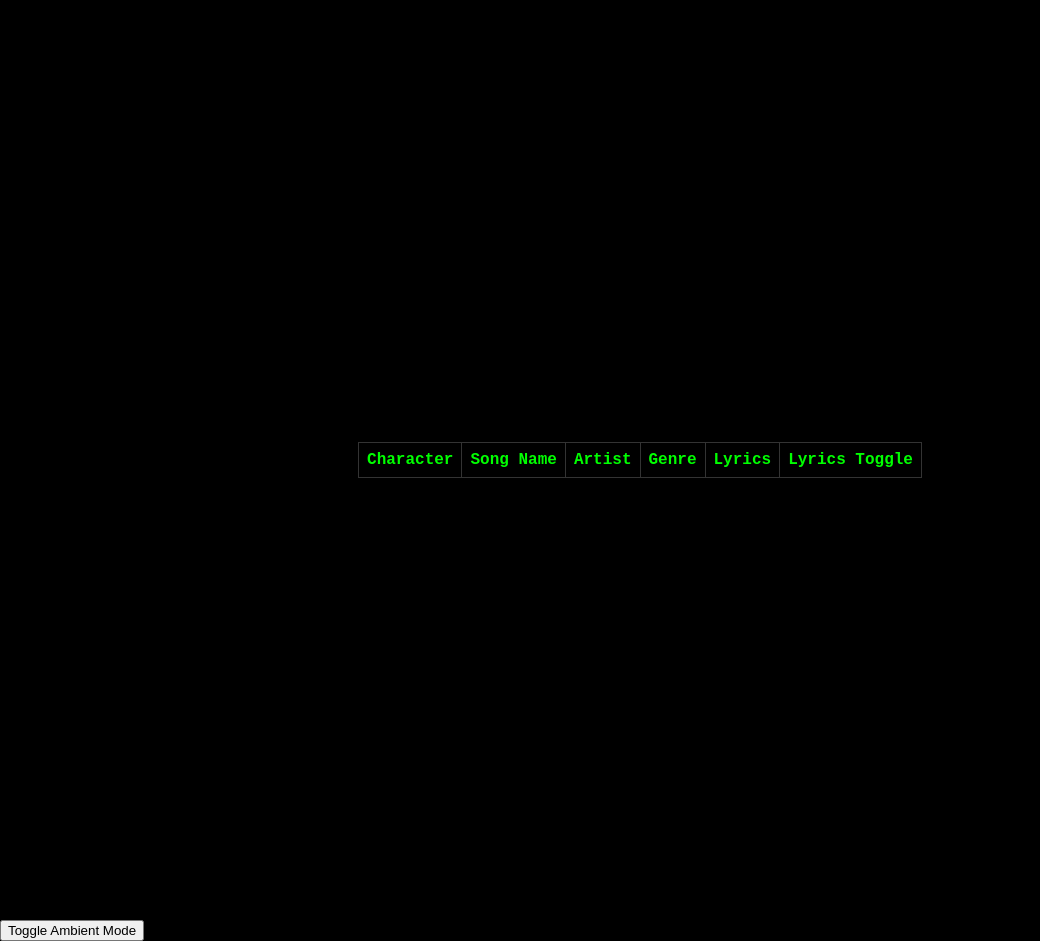
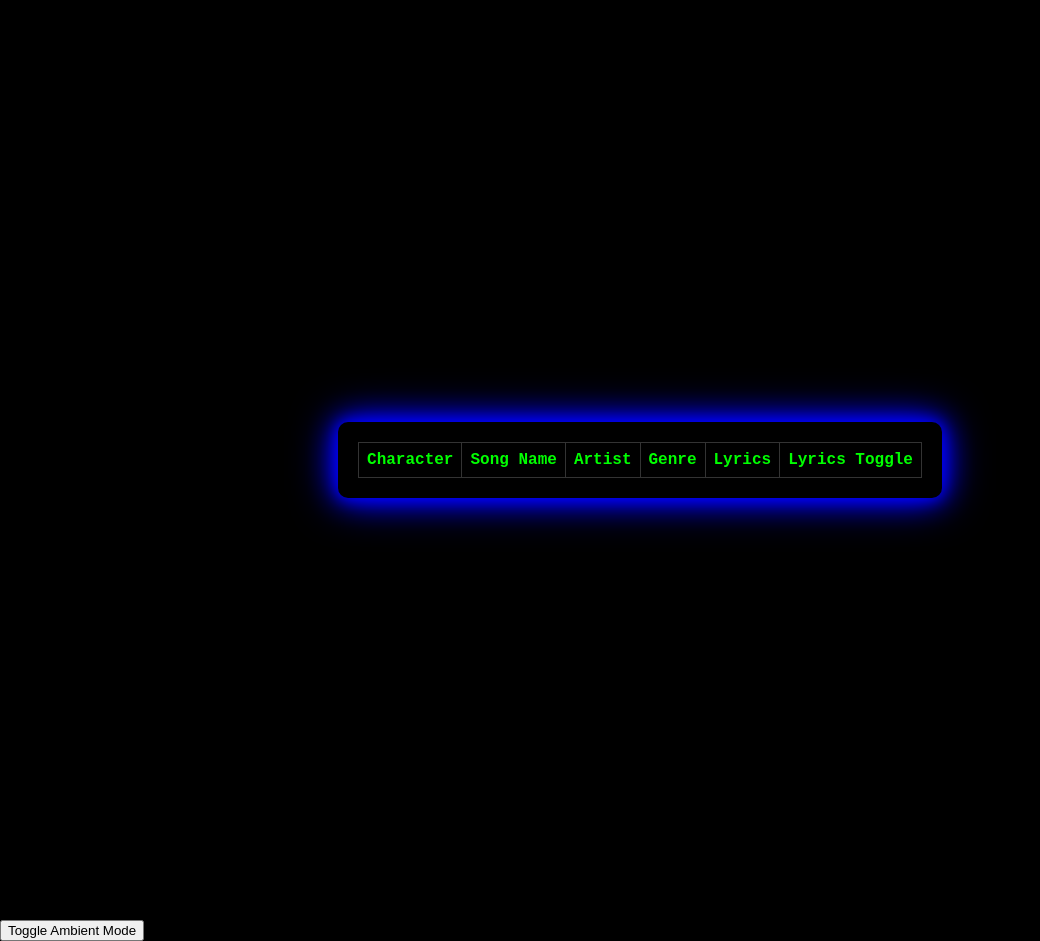
Before and after one commit to APCSP-RAGS/pp-frontend, a Jekyll site: the page built from _posts/2023-10-16-charactersongs.md, in a window 1280 px wide. Shown: the whole page, without its empty margins (0-1040 px from the left). Built offline with Jekyll 4.4.1, drawn with Linux system fonts in a browser that asks for light colours.

Commit message:
added an ambient effect

```diff
--- a/_posts/2023-10-16-charactersongs.md
+++ b/_posts/2023-10-16-charactersongs.md
@@ -35,7 +35,8 @@ tags: [javascript, fetch, dom, getElementID, appendChild]
       padding: 20px;
       overflow: auto;
       border-radius: 10px;
-      transition: background-color 0.5s;
+      box-shadow: 0 0 15px #00f, 0 0 30px #00f, 0 0 45px #00f;
+      transition: background-color 0.5s, box-shadow 0.5s;
     }
 
     table {
@@ -112,7 +113,7 @@ tags: [javascript, fetch, dom, getElementID, appendChild]
       if (lyricsCell.style.display === 'none' || lyricsCell.style.display === '') {
         lyricsCell.style.display = 'block';
       } else {
-        lyricsCell.style.display = 'none';
+        lyricsCell.style display = 'none';
       }
     }
 
```
